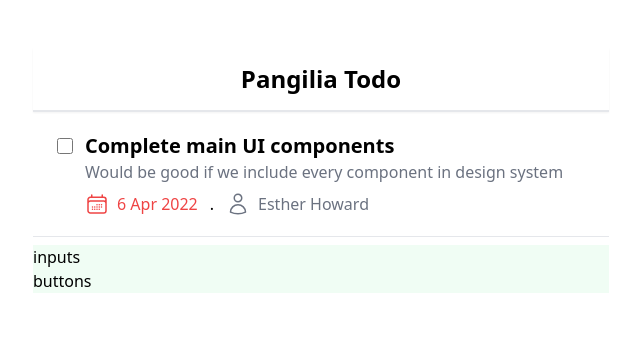
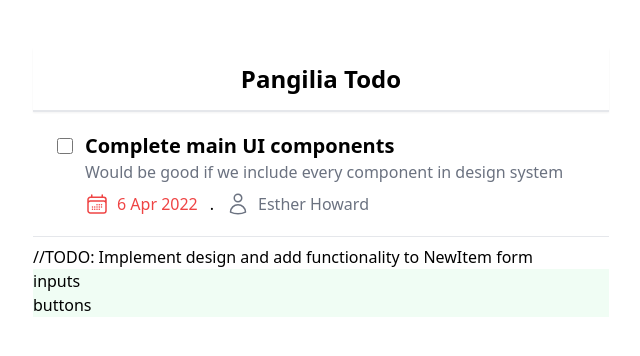
Before and after one commit to astrojose/pangilia, a React (Vite) app: page / in a window 1280 px wide. Shown: the top 356 px of the page, without its empty margins (319-959 px from the left). Built offline with nearby package versions, Linux system fonts and the light colour scheme.

Commit message:
chore: add todo task

```diff
--- a/src/components/Main.tsx
+++ b/src/components/Main.tsx
@@ -6,6 +6,7 @@ const Main = () => {
       <div>
         <Item />
       </div>
+      //TODO: Implement design and add functionality to NewItem form
       <NewItem />
     </>
   )
```
